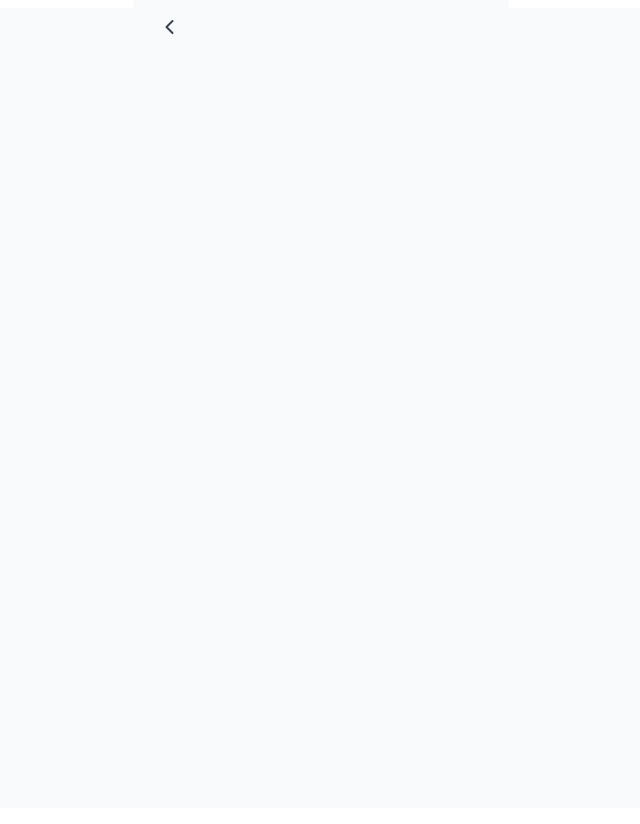
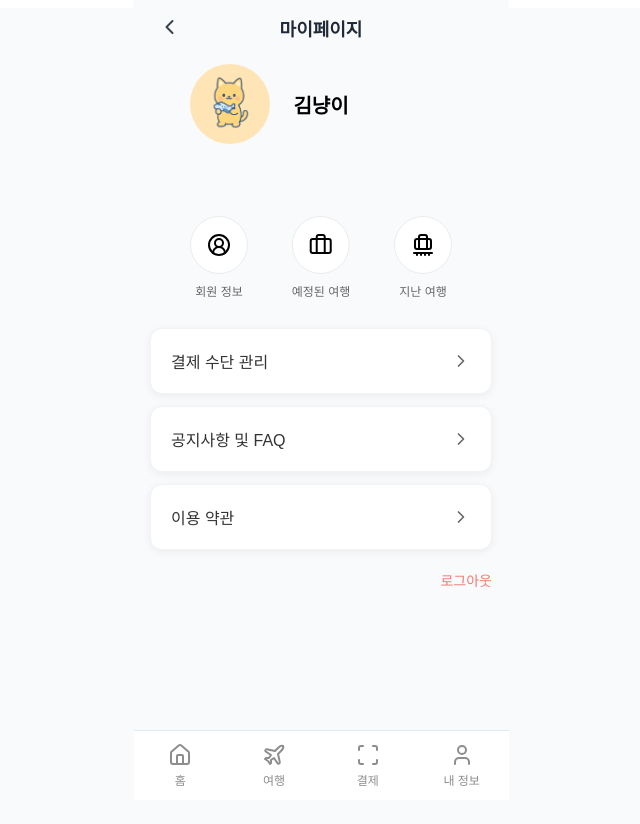
Before and after one commit to iridescentzia/team3-nbtrip, a Vue app in the folder frontend/: page /users in a window 1280 px wide. Before the commit this address had no page. Shown: the top 824 px of the page, without its empty margins (319-959 px from the left). Built offline with nearby package versions, Linux system fonts and the light colour scheme; a web font is replaced by a local one.

Commit message:
feat:mypage ui 추가

```diff
--- a/frontend/src/router/index.js
+++ b/frontend/src/router/index.js
@@ -1,12 +1,14 @@
 import { createRouter, createWebHistory } from 'vue-router'
 import Home from "@/views/home/Home.vue";
 import settlementRoutes from "@/router/settlementRoutes.js";
+import memberRoutes from "@/router/memberRoutes.js";
 
 const router = createRouter({
   history: createWebHistory(import.meta.env.BASE_URL),
   routes: [
     {path: '/', name: 'home', component: Home},
       ...settlementRoutes,
+      ...memberRoutes,
   ],
 })
 
--- /dev/null
+++ b/frontend/src/router/memberRoutes.js
@@ -0,0 +1,7 @@
+export default [
+    {
+        path: '/users',
+        name: 'MyPage',
+        component: () => import('@/views/member/MyPage.vue')
+    }
+]
--- /dev/null
+++ b/frontend/src/views/member/MyPage.vue
@@ -0,0 +1,218 @@
+<script setup>
+
+import Header from "@/components/layout/Header.vue";
+import Footer from "@/components/layout/Footer.vue";
+import catImage from "@/assets/img/airplane_left.png";
+import {CircleUserRound, Briefcase, BriefcaseConveyorBelt, ChevronRight} from "lucide-vue-next";
+import {useRouter, useRoute} from "vue-router";
+
+const router = useRouter()
+
+const goTo = (target) => {
+  router.push(`/${target}`)
+}
+
+const logout = () => {
+  console.log('로그아웃')
+}
+
+</script>
+
+<template>
+  <Header title="마이페이지" />
+
+  <!-- 프로필 -->
+  <div class="profile-section">
+    <img class="profile-img" :src="catImage" alt="프로필">
+    <p class="nickname">김냥이</p>
+  </div>
+
+  <!-- 아이콘 메뉴 -->
+  <div class="icon-menu">
+    <div class="icon-item">
+      <div class="icon-circle">
+        <CircleUserRound size="24" />
+      </div>
+      <p>회원 정보</p>
+    </div>
+    <div class="icon-item">
+      <div class="icon-circle">
+        <Briefcase size="24" />
+      </div>
+      <p>예정된 여행</p>
+    </div>
+    <div class="icon-item">
+      <div class="icon-circle">
+        <BriefcaseConveyorBelt size="24" />
+      </div>
+      <p>지난 여행</p>
+    </div>
+  </div>
+
+  <!-- 카드 형태 메뉴 -->
+  <div class="menu-cards">
+    <div class="menu-card" @click="goTo('payment')">
+      <span>결제 수단 관리</span>
+      <ChevronRight size="20" color="#666" />
+    </div>
+    <div class="menu-card" @click="goTo('faq')">
+      <span>공지사항 및 FAQ</span>
+      <ChevronRight size="20" color="#666" />
+    </div>
+    <div class="menu-card" @click="goTo('terms')">
+      <span>이용 약관</span>
+      <ChevronRight size="20" color="#666" />
+    </div>
+  </div>
+
+  <!-- 로그아웃 -->
+  <p class="logout" @click="logout">로그아웃</p>
+
+  <Footer></Footer>
+</template>
+
+<style scoped>
+.mypage-container {
+  padding: 16px;
+  text-align: center;
+}
+
+.title {
+  font-size: 18px;
+  font-weight: bold;
+  margin-bottom: 16px;
+}
+
+.profile-section {
+  display: flex;
+  flex-direction: row;
+  align-items: center;
+  padding: 20px;
+  position: relative;
+  height: 120px;
+}
+
+.profile-img {
+  width: 80px;
+  height: 80px;
+  border-radius: 50%;
+  background-color: #FFE4B5;
+  padding: 8px;
+  flex-shrink: 0;
+  position: absolute;
+  left: 60px;
+  top: 50%;
+  transform: translateY(-50%);
+  object-fit: contain;
+  box-sizing: border-box;
+}
+
+.nickname {
+  font-size: 20px;
+  font-weight: bold;
+  margin: 0;
+  position: absolute;
+  left: 50%;
+  top: 50%;
+  transform: translate(-50%, -50%);
+}
+
+.icon-menu {
+  display: flex;
+  justify-content: flex-start;
+  margin: 32px 20px;
+  padding: 0;
+  position: relative;
+  height: 80px;
+  width: calc(100% - 40px);
+}
+
+.icon-item {
+  text-align: center;
+  cursor: pointer;
+  display: flex;
+  flex-direction: column;
+  align-items: center;
+  gap: 8px;
+  position: absolute;
+}
+
+.icon-item:nth-child(1) {
+  left: 40px;
+}
+
+.icon-item:nth-child(2) {
+  left: 50%;
+  transform: translateX(-50%);
+}
+
+.icon-item:nth-child(3) {
+  right: 40px;
+}
+
+.icon-circle {
+  width: 56px;
+  height: 56px;
+  border-radius: 50%;
+  background-color: #ffffff;
+  border: 1px solid #e9ecef;
+  display: flex;
+  align-items: center;
+  justify-content: center;
+  transition: all 0.2s ease;
+}
+
+.icon-circle:hover {
+  background-color: #e9ecef;
+}
+
+.icon-item p {
+  font-size: 12px;
+  color: #666;
+  margin: 0;
+}
+
+.menu-cards {
+  margin: 20px;
+  display: flex;
+  flex-direction: column;
+  gap: 12px;
+}
+
+.menu-card {
+  background-color: white;
+  border-radius: 12px;
+  padding: 20px;
+  box-shadow: 0 2px 8px rgba(0, 0, 0, 0.06);
+  border: 1px solid #f1f3f4;
+  cursor: pointer;
+  display: flex;
+  justify-content: space-between;
+  align-items: center;
+  transition: all 0.2s ease;
+}
+
+.menu-card:hover {
+  box-shadow: 0 4px 12px rgba(0, 0, 0, 0.1);
+  transform: translateY(-1px);
+}
+
+.menu-card span {
+  font-size: 16px;
+  color: #333;
+  font-weight: 500;
+}
+
+.logout {
+  color: #ED7B73;
+  font-weight: 500;
+  margin: 20px;
+  text-align: right;
+  cursor: pointer;
+  font-size: 14px;
+}
+
+.logout:hover {
+  color: #ff3742;
+}
+</style>
--- a/frontend/src/views/settlement/SettlementCompletedNotice.vue
+++ b/frontend/src/views/settlement/SettlementCompletedNotice.vue
@@ -49,7 +49,6 @@ const fetchTrip = async () => {
   height: 100vh;
   justify-content: space-between;
   padding: 16px;
-  background-color: #fefefe;
 }
 
 .content {
--- a/frontend/src/views/settlement/SettlementPendingNotice.vue
+++ b/frontend/src/views/settlement/SettlementPendingNotice.vue
@@ -55,7 +55,6 @@ onMounted(() => {
   height: 100vh;
   justify-content: space-between;
   padding: 16px;
-  background-color: #fefefe;
 }
 
 .content {
```
